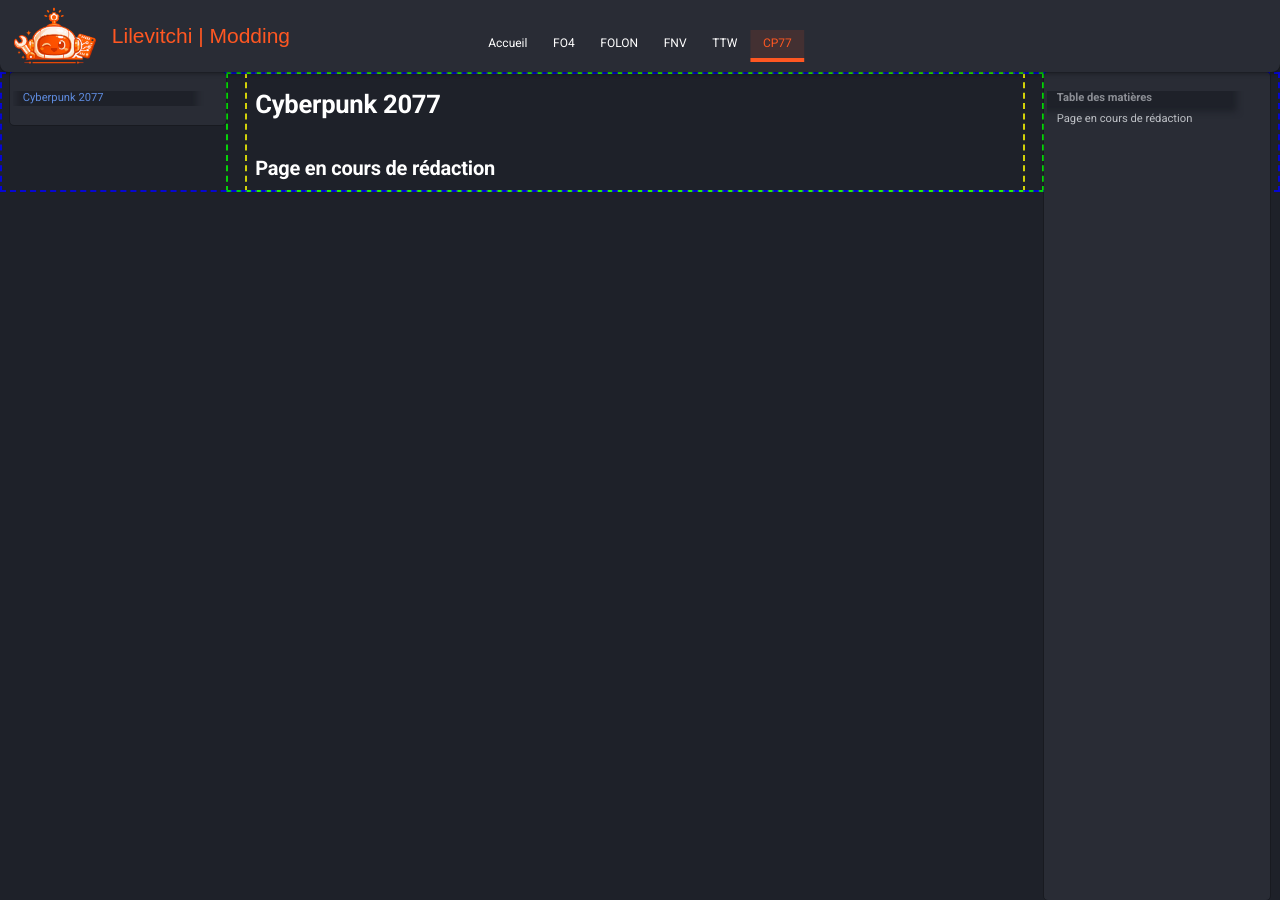
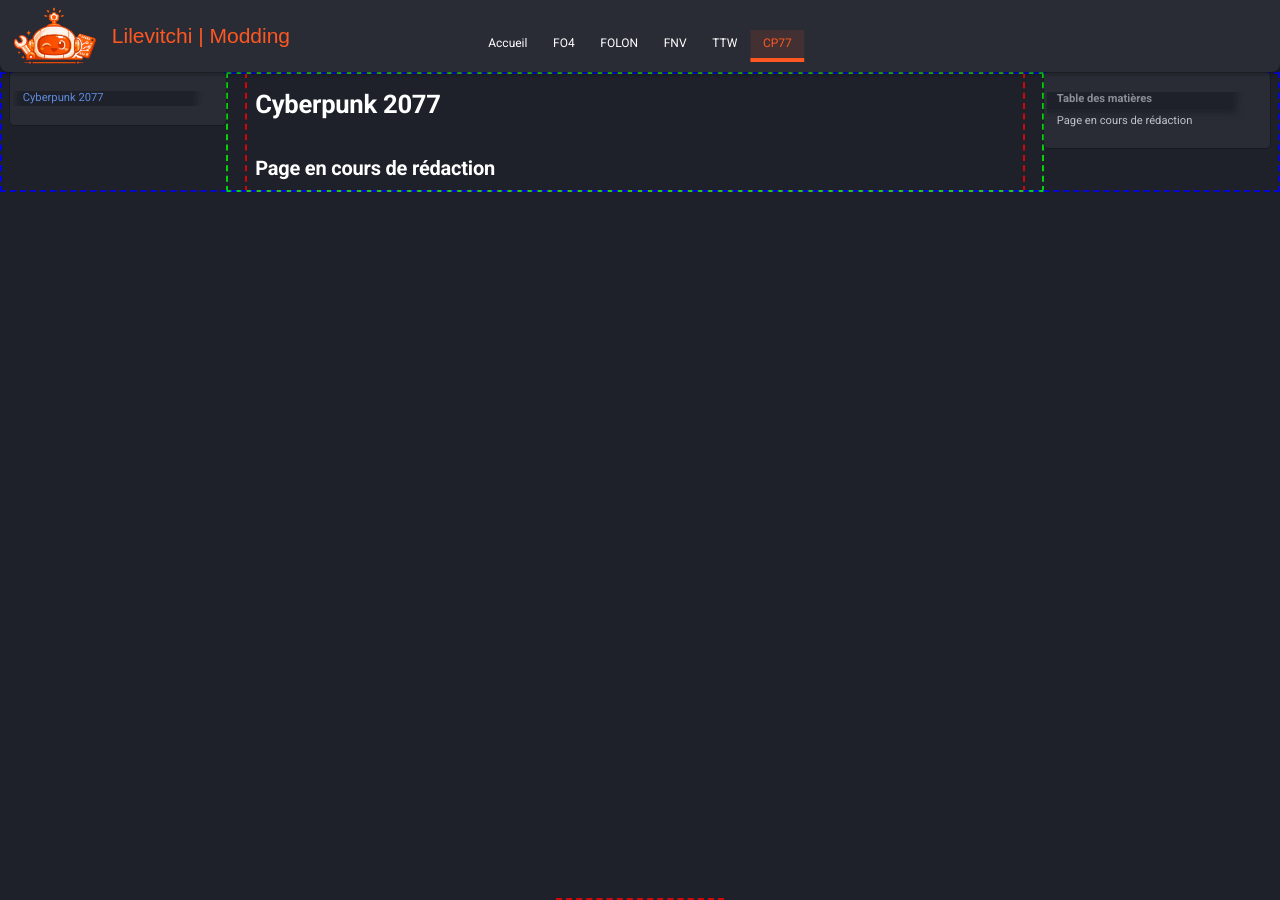
Before and after one commit to Lilevitchi/lilevitchi.github.io, an MkDocs documentation site: the page built from docs/cyberpunk/index.md, in a window 1280 px wide and 900 px high. Built offline with MkDocs 1.6.1 and Material for MkDocs 9.7.7, drawn with Linux system fonts in a browser that asks for light colours.

Commit message:
Update extra.css

```diff
--- a/docs/stylesheets/extra.css
+++ b/docs/stylesheets/extra.css
@@ -303,20 +303,20 @@
   box-shadow: none;
 
   margin: 0;
-  padding: var(--sidebar-gap);
+  padding: var(--sidebar-gap) !important;
 
   outline: 2px dashed rgba(255, 255, 0, 0.8); /* Jaune (Debug) */
   outline-offset: -2px;
 }
-/*
+
 [data-md-color-scheme] .md-typeset {
   max-width: none;
   margin: 0;
   padding: 0;
 
-  outline: 2px dashed rgba(255, 0, 0, 0.8);
+  outline: 2px dashed rgba(255, 0, 0, 0.8); /* Rouge (Debug) */
   outline-offset: -2px;
-}*/
+}
 
 [data-md-color-scheme] .custom-card {
     background-color: var(--bg-surface);
@@ -380,9 +380,16 @@
   display: block !important;
 }
 
+[data-md-color-scheme] .md-sidebar--secondary::before {
+  content: " ";
+  display: block;
+  min-height: 1px;
+}
+
 [data-md-color-scheme] .md-sidebar__scrollwrap {
   flex: 1;
   min-height: 0;
+  height: 100% !important;
 }
 
 [data-md-color-scheme] .md-sidebar__inner {
```
